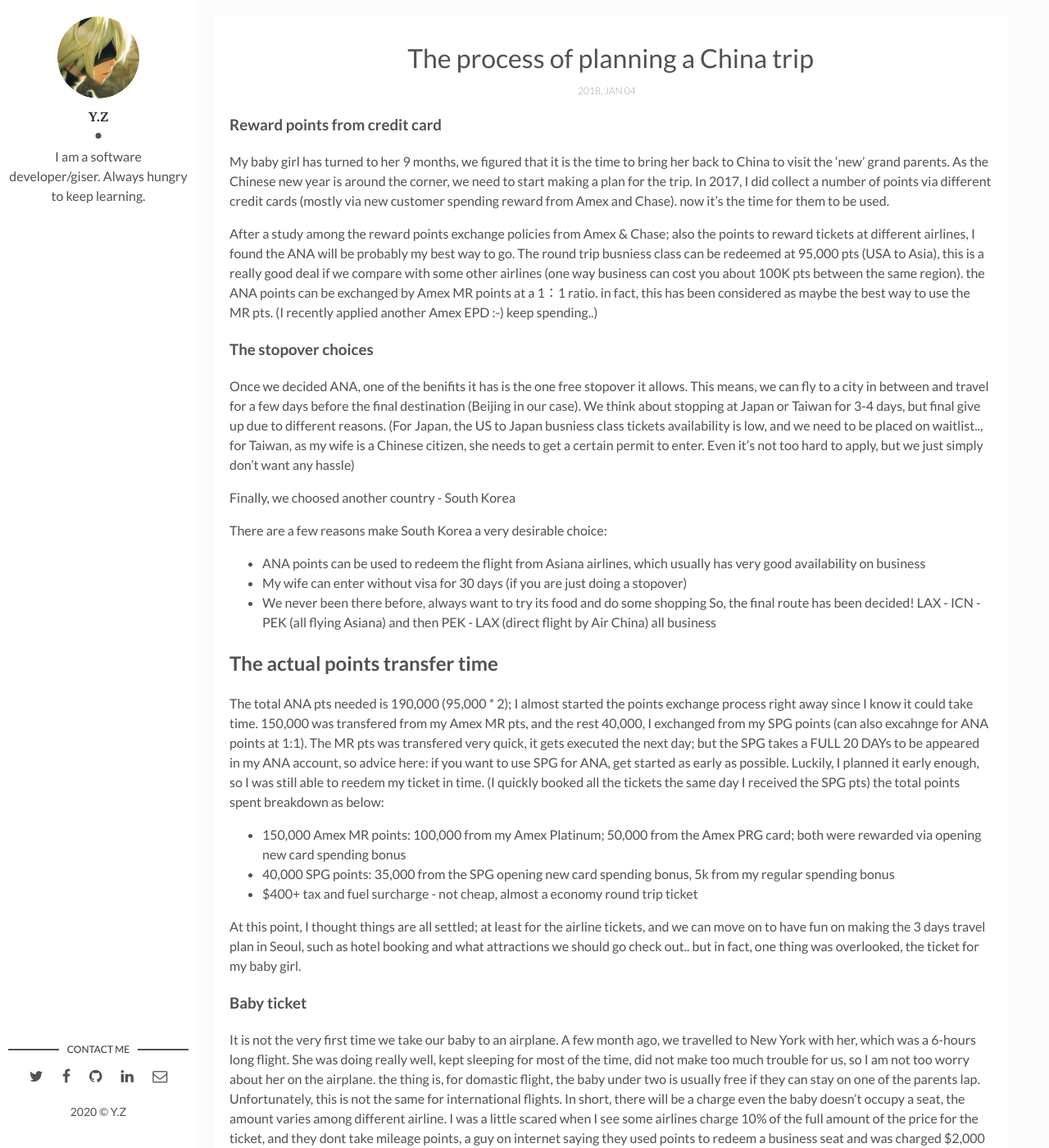
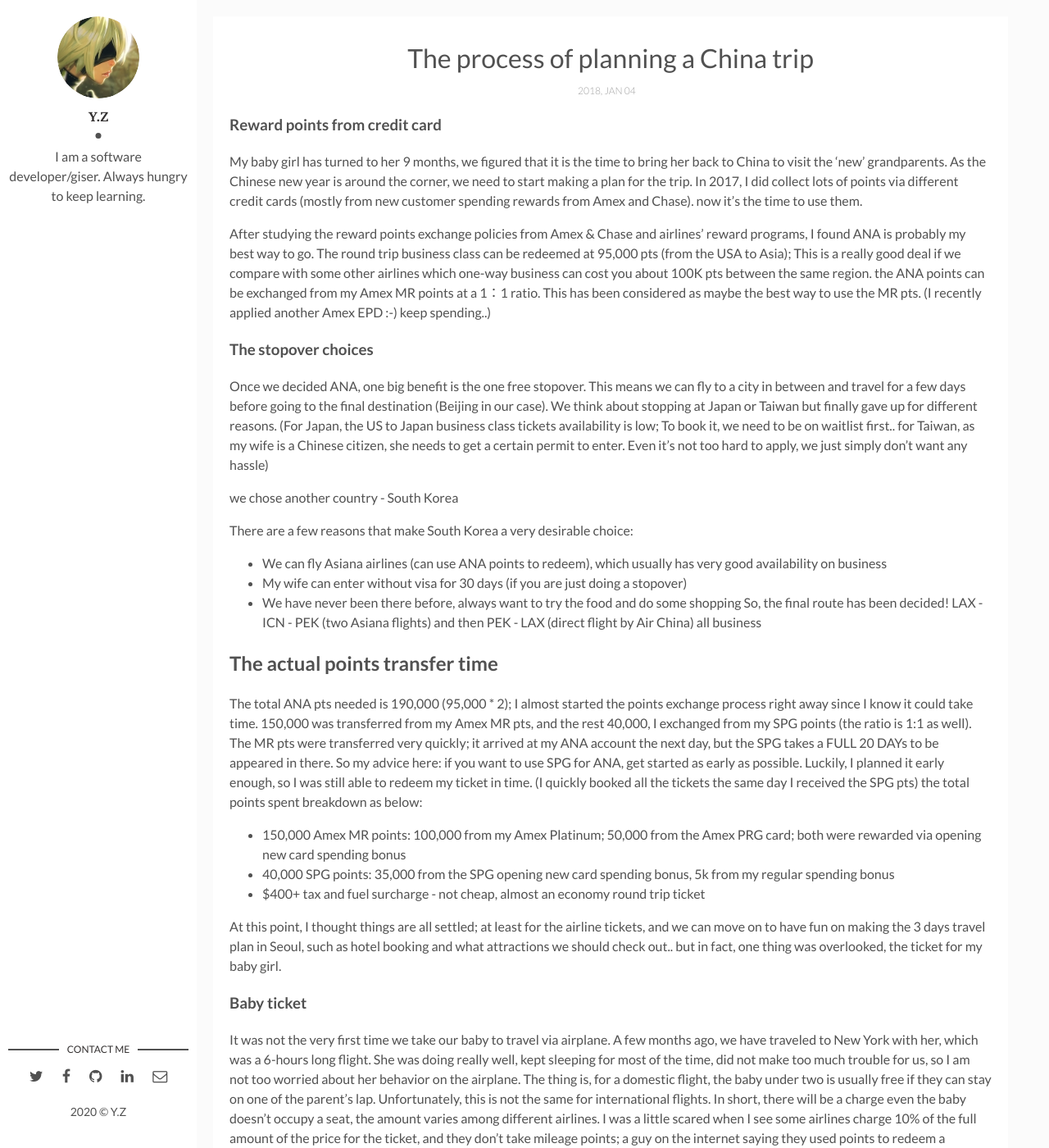
Before and after one commit to yzhong1985/yzhong1985.github.io, a Jekyll site: the page built from _posts/2018-01-04-the-exp-ana-fly-lax2pek.md, in a window 1280 px wide and 1400 px high. Shown: the whole window at 82% size. Built offline with Jekyll 4.4.1, drawn with Linux system fonts in a browser that asks for light colours; comment, search, counter and statistics services are not loaded; some of the changed text lies outside the part shown.

Commit message:
A few grammar corrections

```diff
--- a/_posts/2018-01-04-the-exp-ana-fly-lax2pek.md
+++ b/_posts/2018-01-04-the-exp-ana-fly-lax2pek.md
@@ -7,37 +7,37 @@ tags: [miles, ana, china]
 ---
 
 ### Reward points from credit card
-My baby girl has turned to her 9 months, we figured that it is the time to bring her back to China to visit the 'new' grand parents. As the Chinese new year is around the corner, we need to start making a plan for the trip. In 2017, I did collect a number of points via different credit cards (mostly via new customer spending reward from Amex and Chase). now it's the time for them to be used.
+My baby girl has turned to her 9 months, we figured that it is the time to bring her back to China to visit the 'new' grandparents. As the Chinese new year is around the corner, we need to start making a plan for the trip. In 2017, I did collect lots of points via different credit cards (mostly from new customer spending rewards from Amex and Chase). now it's the time to use them.
 
-After a study among the reward points exchange policies from Amex & Chase; also the points to reward tickets at different airlines, I found the ANA will be probably my best way to go. The round trip busniess class can be redeemed at 95,000 pts (USA to Asia), this is a really good deal if we compare with some other airlines (one way business can cost you about 100K pts between the same region). the ANA points can be exchanged by Amex MR points at a 1：1 ratio. in fact, this has been considered as maybe the best way to use the MR pts. (I recently applied another Amex EPD :-) keep spending..)
+After studying the reward points exchange policies from Amex & Chase and airlines' reward programs, I found ANA is probably my best way to go. The round trip business class can be redeemed at 95,000 pts (from the USA to Asia); This is a really good deal if we compare with some other airlines which one-way business can cost you about 100K pts between the same region. the ANA points can be exchanged from my Amex MR points at a 1：1 ratio. This has been considered as maybe the best way to use the MR pts. (I recently applied another Amex EPD :-) keep spending..)
 
 ### The stopover choices
-Once we decided ANA, one of the benifits it has is the one free stopover it allows. This means, we can fly to a city in between and travel for a few days before the final destination (Beijing in our case). We think about stopping at Japan or Taiwan for 3-4 days, but final give up due to different reasons. (For Japan, the US to Japan busniess class tickets availability is low, and we need to be placed on waitlist.., for Taiwan, as my wife is a Chinese citizen, she needs to get a certain permit to enter. Even it's not too hard to apply, but we just simply don't want any hassle)
+Once we decided ANA, one big benefit is the one free stopover. This means we can fly to a city in between and travel for a few days before going to the final destination (Beijing in our case). We think about stopping at Japan or Taiwan but finally gave up for different reasons. (For Japan, the US to Japan business class tickets availability is low; To book it, we need to be on waitlist first.. for Taiwan, as my wife is a Chinese citizen, she needs to get a certain permit to enter. Even it's not too hard to apply, we just simply don't want any hassle)
 
-Finally, we choosed another country - South Korea
+we chose another country - South Korea
 
-There are a few reasons make South Korea a very desirable choice:
-* ANA points can be used to redeem the flight from Asiana airlines, which usually has very good availability on business
+There are a few reasons that make South Korea a very desirable choice:
+* We can fly Asiana airlines (can use ANA points to redeem), which usually has very good availability on business
 * My wife can enter without visa for 30 days (if you are just doing a stopover)
-* We never been there before, always want to try its food and do some shopping
-So, the final route has been decided! LAX - ICN - PEK (all flying Asiana) and then PEK - LAX (direct flight by Air China) all business
+* We have never been there before, always want to try the food and do some shopping
+So, the final route has been decided! LAX - ICN - PEK (two Asiana flights) and then PEK - LAX (direct flight by Air China) all business
 
 ## The actual points transfer time
-The total ANA pts needed is 190,000 (95,000 * 2); I almost started the points exchange process right away since I know it could take time. 150,000 was transfered from my Amex MR pts, and the rest 40,000, I exchanged from my SPG points (can also excahnge for ANA points at 1:1). The MR pts was transfered very quick, it gets executed the next day; but the SPG takes a FULL 20 DAYs to be appeared in my ANA account, so advice here: if you want to use SPG for ANA, get started as early as possible. Luckily, I planned it early enough, so I was still able to reedem my ticket in time. (I quickly booked all the tickets the same day I received the SPG pts) the total points spent breakdown as below:
+The total ANA pts needed is 190,000 (95,000 * 2); I almost started the points exchange process right away since I know it could take time. 150,000 was transferred from my Amex MR pts, and the rest 40,000, I exchanged from my SPG points (the ratio is 1:1 as well). The MR pts were transferred very quickly; it arrived at my ANA account the next day, but the SPG takes a FULL 20 DAYs to be appeared in there. So my advice here: if you want to use SPG for ANA, get started as early as possible. Luckily, I planned it early enough, so I was still able to redeem my ticket in time. (I quickly booked all the tickets the same day I received the SPG pts) the total points spent breakdown as below:
 * 150,000 Amex MR points: 100,000 from my Amex Platinum; 50,000 from the Amex PRG card; both were rewarded via opening new card spending bonus
 * 40,000 SPG points: 35,000 from the SPG opening new card spending bonus, 5k from my regular spending bonus
-* $400+ tax and fuel surcharge - not cheap, almost a economy round trip ticket
+* $400+ tax and fuel surcharge - not cheap, almost an economy round trip ticket
 
-At this point, I thought things are all settled; at least for the airline tickets, and we can move on to have fun on making the 3 days travel plan in Seoul, such as hotel booking and what attractions we should go check out.. but in fact, one thing was overlooked, the ticket for my baby girl.
+At this point, I thought things are all settled; at least for the airline tickets, and we can move on to have fun on making the 3 days travel plan in Seoul, such as hotel booking and what attractions we should check out.. but in fact, one thing was overlooked, the ticket for my baby girl.
 
 ### Baby ticket
-It is not the very first time we take our baby to an airplane. A few month ago, we travelled to New York with her, which was a 6-hours long flight. She was doing really well, kept sleeping for most of the time, did not make too much trouble for us, so I am not too worry about her on the airplane. the thing is, for domastic flight, the baby under two is usually free if they can stay on one of the parents lap. Unfortunately, this is not the same for international flights. In short, there will be a charge even the baby doesn't occupy a seat, the amount varies among different airline. I was a little scared when I see some airlines charge 10% of the full amount of the price for the ticket, and they dont take mileage points, a guy on internet saying they used points to redeem a business seat and was charged $2,000 for their baby as their full price for the seat was $20,000 .. :-(.
+It was not the very first time we take our baby to travel via airplane. A few months ago, we have traveled to New York with her, which was a 6-hours long flight. She was doing really well, kept sleeping for most of the time, did not make too much trouble for us, so I am not too worried about her behavior on the airplane. The thing is, for a domestic flight, the baby under two is usually free if they can stay on one of the parent's lap. Unfortunately, this is not the same for international flights. In short, there will be a charge even the baby doesn't occupy a seat, the amount varies among different airlines. I was a little scared when I see some airlines charge 10% of the full amount of the price for the ticket, and they don't take mileage points; a guy on the internet saying they used points to redeem a business seat and was charged $2,000 for their baby as their full price for the seat was $20,000 .. :-(.
 
-I quickly contact Asiana and Air China to find out. As a result, Asiana can take points for baby, so it's 10% of the points that need to redeem for an adult tickets, which is 6,500 pts, this is awesome! but Air China will only take 10% of the ticket price, and it turned out to be $700... in the end, I just paid it, as there is nothing else I can really do at that point.
+I quickly contacted Asiana and Air China to find out. As a result, Asiana can take points for baby, so it's 10% of the points that need to redeem for an adult ticket, which is 6,500 pts, this is awesome! but Air China will only take 10% of the ticket price, and it turned out to be $700... in the end, I just paid it, as there was nothing else I can do at that point.
 
 ### Summary
-There are a few takeaways in the process:
-1. As long as the ANA's 95,000 pts round trips redeem exsits, the Amex MR points is the preferred option for spending, the free stopover is very useful, I tested a few other destinations (Hawaii, Saipan, Guam, HongKong, Macow, Taiwan, Japan and Korea) and they are ALL POSSIBLE to be the stopover!
-2. For SPG points exchange, start at least 2 months before, it took me 20 days but I've seem other people take even longer
-3. Baby tickets (under 2) friendly airlines include Korean Airline, Asiana, Air Canada, British Airways, and Emirates. They can take mileage points for this (which should be always cheaper); most of the other airlines take 10% of the tickets price; one airline need to be awared - the Cathay Pacific takes 25% of the ticket price for baby!
-4. You can contact either ANA or the actual excuted airlines to purchase the baby tickets, each one will have their own policy;  you can always compare and go with the best option.
+There were a few takeaways in the process:
+1. As long as the ANA's 95,000 pts round trips redeem exists, the Amex MR point is the preferred option for spending, the free stopover is very useful, I tested a few other destinations (Hawaii, Saipan, Guam, HongKong, Macaw, Taiwan, Japan, and Korea) and they are ALL POSSIBLE to be the stopover!
+2. For SPG points exchange, start at least 2 months before, it took me 20 days but I've seemed other people take even longer
+3. Baby tickets (under 2) friendly airlines include Korean Airline, Asiana, Air Canada, British Airways, and Emirates. They can take mileage points for this (which should be always cheaper); most of the other airlines take 10% of the ticket price; one airline needs to be noted - the Cathay Pacific takes 25% of the ticket price for baby!
+4. You can contact either ANA or the executing airlines to purchase the baby tickets, each one will have their policy; You can always compare and go with the best option.
```
Also changed, not shown: _posts/2020-07-05-pcbuild-in-2020.md (+5 -2 lines).
